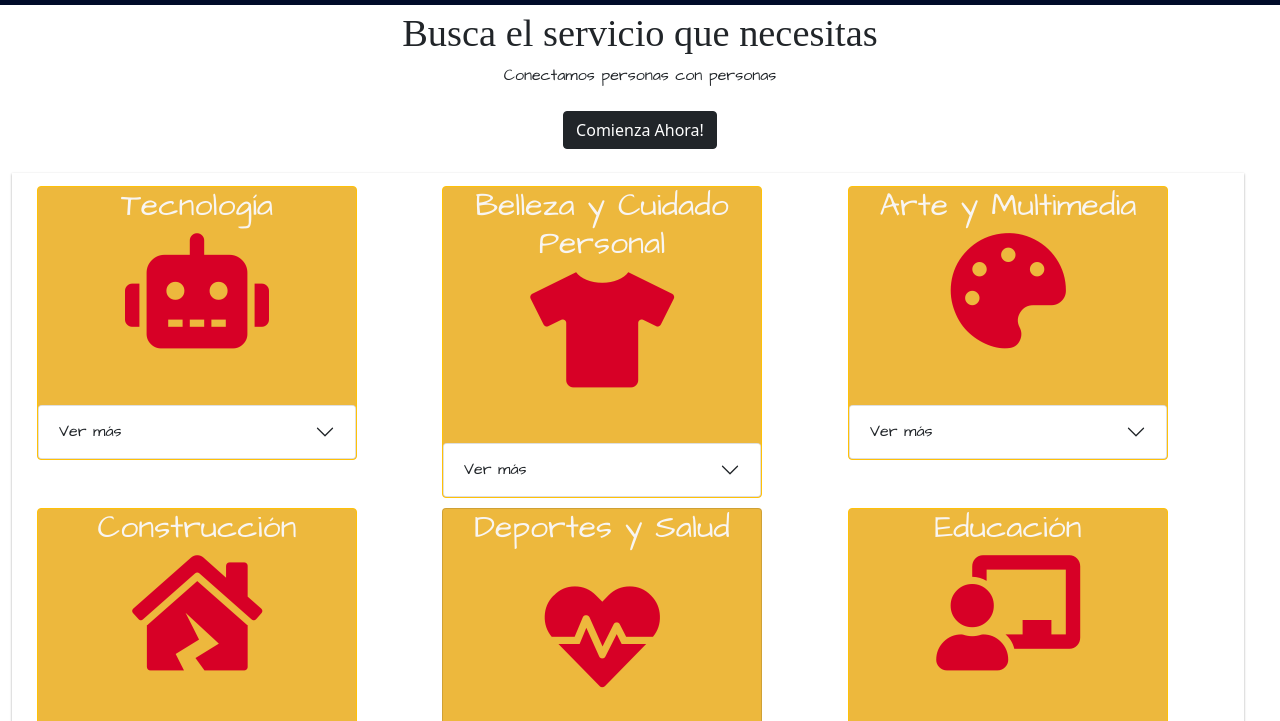
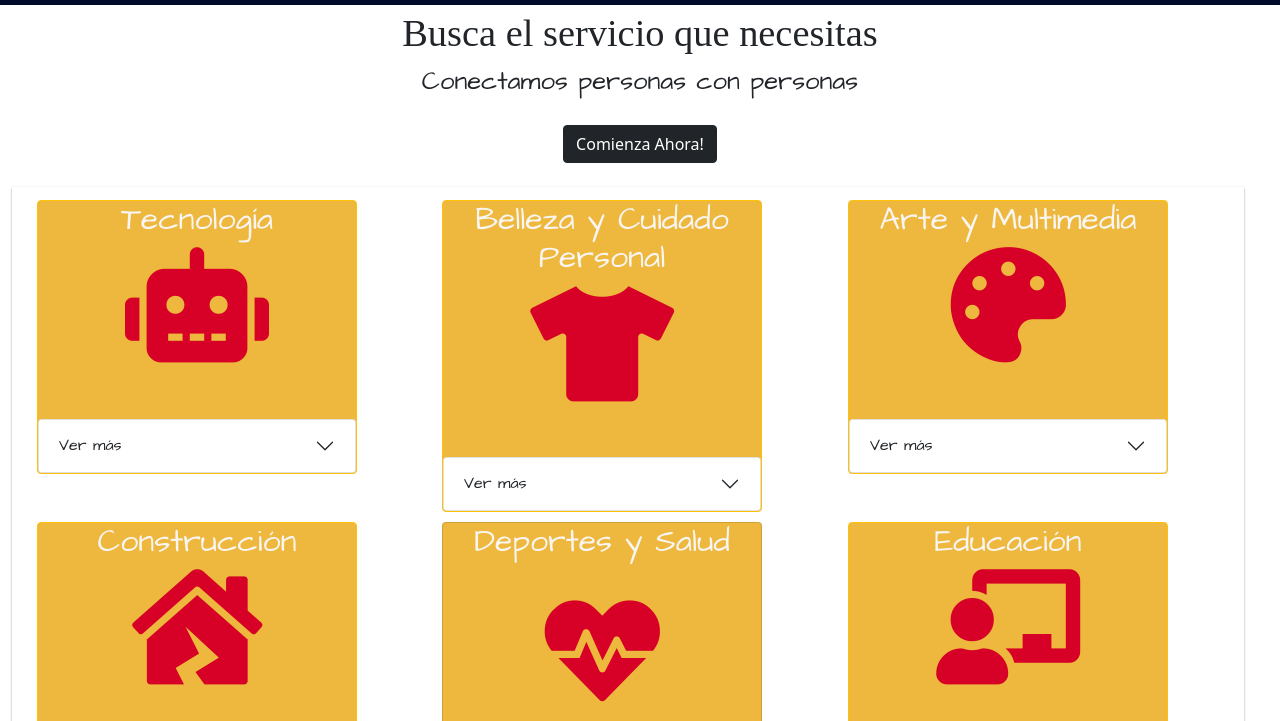
Before and after one commit to Tinalinax/conectados, a plain HTML site: page Index.html in a window 1280 px wide. Shown: the part 79-800 px from the top of the page. Drawn offline with nearby package versions, Linux system fonts and the light colour scheme; a web font is replaced by a local one.

Commit message:
Add files via upload

```diff
--- a/Index.html
+++ b/Index.html
@@ -67,7 +67,7 @@
       </div>
       <span><br></span>
         <div class="text-center">
-          <button href="/pages/registro.html" button type="button" class="btn btn-dark"> Comienza Ahora!</button>
+          <a href="/pages/inicioSesion.html"><button button type="button" class="btn btn-dark"> Comienza Ahora!</button></a>
         </div>
 <span><br> </span>
 <div class= "container-fluid">
--- a/css/style.css
+++ b/css/style.css
@@ -75,7 +75,7 @@ font-family:'Architects Daughter';
  }
 
  #subtituloIndex {
-  font-size:  vw;
+  font-size:  2vw;
   text-align: center;
   animation-duration: 4s;
   font-family: 'Architects Daughter';
@@ -155,9 +155,7 @@ font-family:'Architects Daughter';
   .opacity-sm-100 { opacity: 1; }
 }
 
-@media (min-width: 768px) {
 
-}
 
 @media (min-width: 992px) {
   .opacity-lg-0 { opacity: 0; }
```
